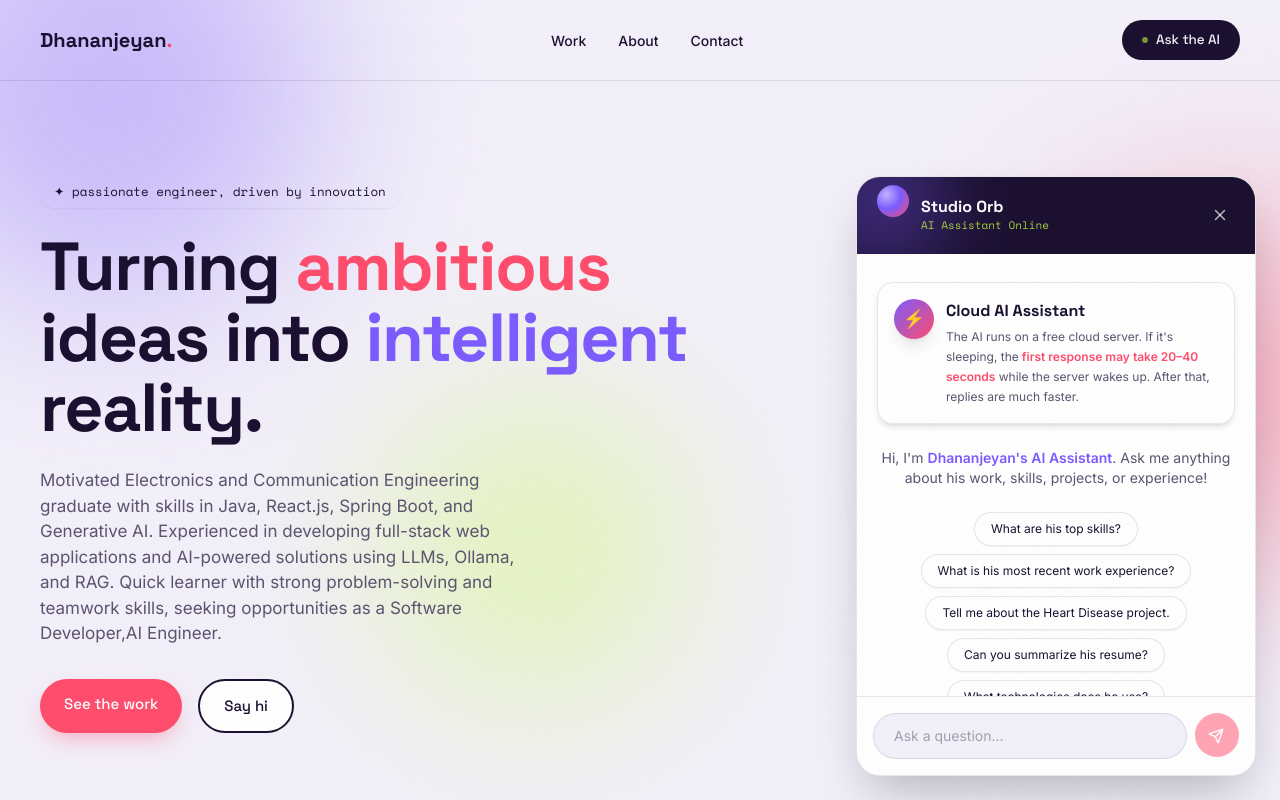
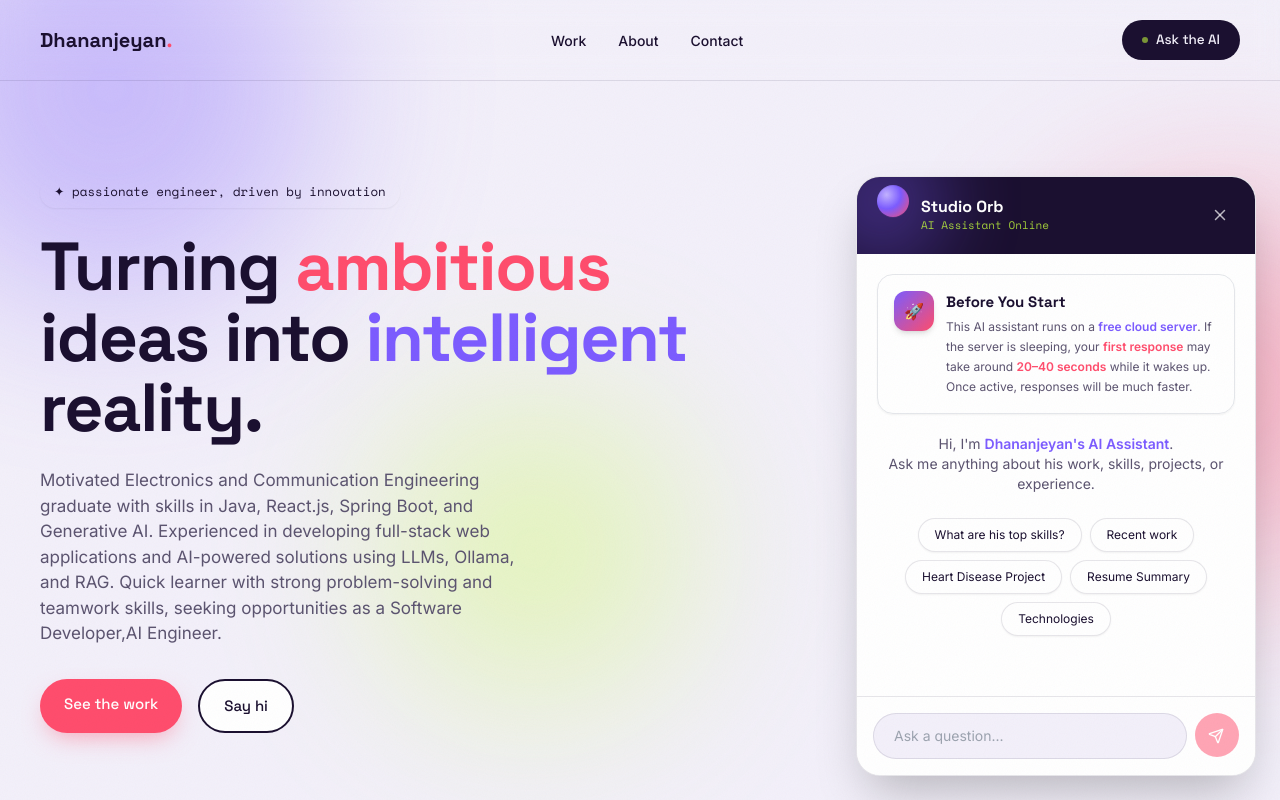
Before and after one commit to Dhanan20jeyan122003/jeyamportfolio, a Next.js app in the folder apps/web-app/: page / in a window 1280 px wide. Both pictures are taken after a click on the button "Ask the AI". Shown: the top 800 px of the page. Built offline with nearby package versions, Linux system fonts and the light colour scheme.

Commit message:
Refactor AI assistant notice and suggestion buttons

```diff
--- a/apps/web-app/components/ChatPanel.tsx
+++ b/apps/web-app/components/ChatPanel.tsx
@@ -104,76 +104,101 @@ export default function ChatPanel() {
 
           <div className="flex-1 overflow-y-auto overscroll-contain p-5 bg-paper/50 flex flex-col gap-5" data-lenis-prevent="true">
            {messages.length === 0 && (
-                  <div className="text-center mt-2">
-                    {/* Server Notice */}
-                    <div className="mb-6 rounded-2xl border border-violet/20 bg-gradient-to-br from-violet/10 via-white to-coral/10 p-4 text-left shadow-md">
+                <div className="flex flex-col gap-5">
+                  {/* AI Server Notice */}
+                  <div className="rounded-2xl border border-violet/20 bg-gradient-to-br from-violet/10 via-white to-coral/10 p-4 shadow-sm">
                     <div className="flex items-start gap-3">
-                        <div className="flex h-10 w-10 shrink-0 items-center justify-center rounded-full bg-gradient-to-br from-violet to-coral text-lg text-white shadow-lg">
-                          ⚡
+                      {/* Icon */}
+                      <div className="flex h-10 w-10 flex-shrink-0 items-center justify-center rounded-xl bg-gradient-to-br from-violet to-coral text-white shadow-md">
+                        🚀
                       </div>
 
-                        <div>
-                          <h4 className="font-grotesk font-semibold text-ink">
-                            Cloud AI Assistant
+                      {/* Content */}
+                      <div className="flex-1 min-w-0">
+                        <h4 className="font-grotesk text-[15px] font-semibold text-ink">
+                          Before You Start
                         </h4>
 
-                          <p className="mt-1 text-xs leading-5 text-ink-soft">
-                            The AI runs on a free cloud server. If it's sleeping, the
+                        <p className="mt-1 text-[12px] leading-5 text-ink-soft">
+                          This AI assistant runs on a{" "}
+                          <span className="font-semibold text-violet">
+                            free cloud server
+                          </span>
+                          . If the server is sleeping, your{" "}
                           <span className="font-semibold text-coral">
-                              {" "}first response may take 20–40 seconds
-                            </span>
-                            {" "}while the server wakes up. After that, replies are much faster.
+                            first response
+                          </span>{" "}
+                          may take around{" "}
+                          <span className="font-bold text-coral">
+                            20–40 seconds
+                          </span>{" "}
+                          while it wakes up. Once active, responses will be much faster.
                         </p>
                       </div>
                     </div>
                   </div>
 
                   {/* Welcome */}
-                    <p className="text-ink-soft text-sm mb-6">
-                      Hi, I'm <span className="font-semibold text-violet">Dhananjeyan's AI Assistant</span>.
-                      Ask me anything about his work, skills, projects, or experience!
+                  <div className="text-center">
+                    <p className="text-sm text-ink-soft mb-6">
+                      Hi, I'm{" "}
+                      <span className="font-semibold text-violet">
+                        Dhananjeyan's AI Assistant
+                      </span>
+                      .
+                      <br />
+                      Ask me anything about his work, skills,
+                      projects, or experience.
                     </p>
 
                     {/* Suggestions */}
                     <div className="flex flex-wrap justify-center gap-2">
                       <button
                         onClick={() => handleSuggestion("What are his top skills?")}
-                        className="bg-white shadow-sm border border-line rounded-full px-4 py-2 text-xs text-ink hover:border-violet transition-colors"
+                        className="rounded-full border border-line bg-white px-4 py-2 text-xs text-ink shadow-sm transition-all hover:border-violet hover:bg-violet/5"
                       >
                         What are his top skills?
                       </button>
 
                       <button
-                        onClick={() => handleSuggestion("What is his most recent work experience?")}
-                        className="bg-white shadow-sm border border-line rounded-full px-4 py-2 text-xs text-ink hover:border-violet transition-colors"
+                        onClick={() =>
+                          handleSuggestion("What is his most recent work experience?")
+                        }
+                        className="rounded-full border border-line bg-white px-4 py-2 text-xs text-ink shadow-sm transition-all hover:border-violet hover:bg-violet/5"
                       >
-                        What is his most recent work experience?
+                        Recent work
                       </button>
 
                       <button
-                        onClick={() => handleSuggestion("Tell me about the Heart Disease project.")}
-                        className="bg-white shadow-sm border border-line rounded-full px-4 py-2 text-xs text-ink hover:border-violet transition-colors"
+                        onClick={() =>
+                          handleSuggestion("Tell me about the Heart Disease project.")
+                        }
+                        className="rounded-full border border-line bg-white px-4 py-2 text-xs text-ink shadow-sm transition-all hover:border-violet hover:bg-violet/5"
                       >
-                        Tell me about the Heart Disease project.
+                        Heart Disease Project
                       </button>
 
                       <button
-                        onClick={() => handleSuggestion("Can you summarize his resume?")}
-                        className="bg-white shadow-sm border border-line rounded-full px-4 py-2 text-xs text-ink hover:border-violet transition-colors"
+                        onClick={() =>
+                          handleSuggestion("Can you summarize his resume?")
+                        }
+                        className="rounded-full border border-line bg-white px-4 py-2 text-xs text-ink shadow-sm transition-all hover:border-violet hover:bg-violet/5"
                       >
-                        Can you summarize his resume?
+                        Resume Summary
                       </button>
 
                       <button
-                        onClick={() => handleSuggestion("What technologies does he use?")}
-                        className="bg-white shadow-sm border border-line rounded-full px-4 py-2 text-xs text-ink hover:border-violet transition-colors"
+                        onClick={() =>
+                          handleSuggestion("What technologies does he use?")
+                        }
+                        className="rounded-full border border-line bg-white px-4 py-2 text-xs text-ink shadow-sm transition-all hover:border-violet hover:bg-violet/5"
                       >
-                        What technologies does he use?
+                        Technologies
                       </button>
                     </div>
                   </div>
+                </div>
               )}
-
             {messages.map((msg, i) => (
               <div key={i} className={`flex ${msg.role === 'user' ? 'justify-end' : 'justify-start'}`}>
                 <div className={`max-w-[85%] rounded-[20px] px-5 py-3.5 text-[14.5px] leading-relaxed text-wrap break-words whitespace-pre-wrap ${msg.role === 'user' ? 'bg-gradient-to-br from-violet to-coral text-white rounded-br-sm shadow-[0_8px_16px_-6px_rgba(124,92,255,0.4)] font-medium' : 'bg-white border border-line/60 text-ink rounded-bl-sm shadow-[0_8px_20px_-8px_rgba(27,16,48,0.08)]'}`}>
```
Lines whose indentation alone changed are shown as unchanged.
